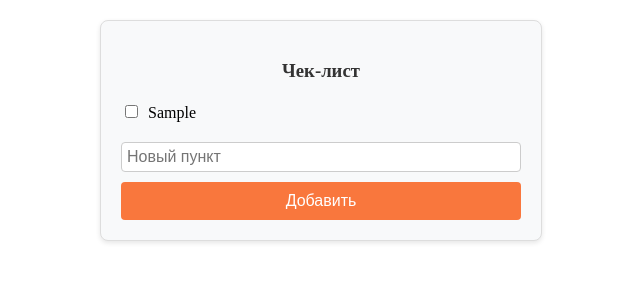
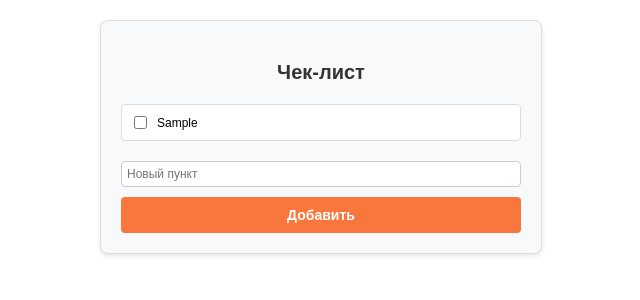
Before and after one commit to CyberMcConaughey/angular-checklist, an Angular app in the folder my-app/: page / in a window 1280 px wide. Both pictures are taken after typing "Sample" into the empty fields and a click on the button "Добавить". Shown: the top 300 px of the page, without its empty margins (319-959 px from the left). Built offline with nearby package versions, Linux system fonts and the light colour scheme.

Commit message:
Обновлён стиль

```diff
--- a/my-app/src/app/checklist/checklist.component.css
+++ b/my-app/src/app/checklist/checklist.component.css
@@ -7,12 +7,16 @@
   border: 1px solid #ddd;
   border-radius: 8px;
   box-shadow: 0 2px 5px rgba(0, 0, 0, 0.1);
+  font-family: 'Golos Regular', sans-serif; /* Базовый шрифт */
 }
 
 h3 {
   text-align: center;
   color: #333;
   margin-bottom: 20px;
+  font-size: 20px;
+  font-weight: bold;
+  font-family: 'Golos Regular', sans-serif;
 }
 
 ul {
@@ -21,45 +25,32 @@ ul {
   margin-bottom: 20px;
 }
 
-li {
+/* Отдельное оформление для каждого пункта */
+.checklist-item {
+  background: #fff;
+  border: 1px solid #ddd;
+  border-radius: 4px;
+  padding: 8px;
   margin-bottom: 10px;
-  font-size: 16px;
+  display: flex;
+  align-items: center;
 }
 
-input[type="checkbox"] {
+.checklist-item label {
+  width: 100%;
+  display: flex;
+  align-items: center;
+}
+
+/* Настройки для чекбокса внутри пункта */
+.checklist-item input[type="checkbox"] {
   margin-right: 10px;
 }
 
-/* Поле ввода и кнопка занимают 100% ширины контейнера, с учетом padding и границ */
-input[type="text"],
-button {
-  width: 100%;
-  display: block;
-  box-sizing: border-box;
-}
-
-/* Настройки поля ввода */
-input[type="text"] {
-  padding: 5px;
-  font-size: 16px;
-  border: 1px solid #ccc;
-  border-radius: 4px;
-  margin-bottom: 10px; /* Отступ между полем и кнопкой */
-}
-
-/* Настройки кнопки */
-button {
-  padding: 10px;
-  font-size: 16px;
-  background-color: #f9773d; /* Новый оранжевый цвет кнопки */
-  color: #fff;
-  border: none;
-  border-radius: 4px;
-  cursor: pointer;
-}
-
-button:hover {
-  background-color: #e06c33; /* Немного темнее для hover */
+/* Настройки текста пункта (обычный размер 12px) */
+.checklist-item span {
+  flex-grow: 1;
+  font-size: 12px;
 }
 
 /* Выделение выполненных пунктов */
@@ -68,3 +59,37 @@ button:hover {
   font-weight: bold;
   text-decoration: line-through;
 }
+
+/* Поле ввода и кнопка занимают 100% ширины контейнера с учетом padding и границ */
+input[type="text"],
+button {
+  width: 100%;
+  display: block;
+  box-sizing: border-box;
+}
+
+/* Настройки поля ввода (обычный размер 12px) */
+input[type="text"] {
+  padding: 5px;
+  font-size: 12px;
+  border: 1px solid #ccc;
+  border-radius: 4px;
+  margin-bottom: 10px;
+}
+
+/* Настройки кнопки (текст 14px, жирный) */
+button {
+  padding: 10px;
+  font-size: 14px; /* изменено с 20px на 14px */
+  font-weight: bold;
+  background-color: #f9773d; /* Оранжевый цвет */
+  color: #fff;
+  border: none;
+  border-radius: 4px;
+  cursor: pointer;
+  font-family: 'Golos Regular', sans-serif;
+}
+
+button:hover {
+  background-color: #e06c33;
+}
--- a/my-app/src/app/checklist/checklist.component.html
+++ b/my-app/src/app/checklist/checklist.component.html
@@ -1,14 +1,13 @@
 <div>
   <h3>Чек-лист</h3>
   <ul>
-    <li *ngFor="let item of items">
+    <li *ngFor="let item of items" class="checklist-item">
       <label>
         <input type="checkbox" [(ngModel)]="item.checked">
         <span [ngClass]="{'completed': item.checked}">{{ item.text }}</span>
       </label>
     </li>
   </ul>
-  <!-- Добавил type="text" для поля ввода -->
   <input type="text" [(ngModel)]="newItemText" placeholder="Новый пункт" (keyup.enter)="addItem()">
   <button (click)="addItem()">Добавить</button>
 </div>
```
